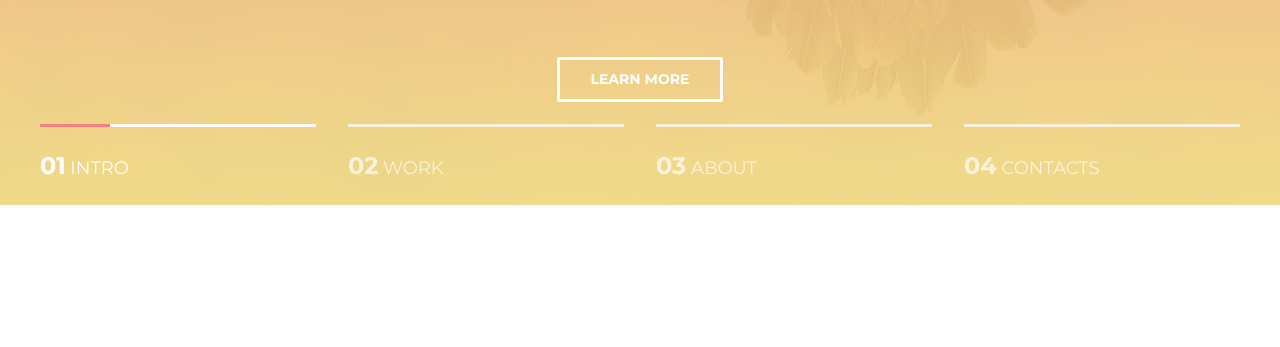
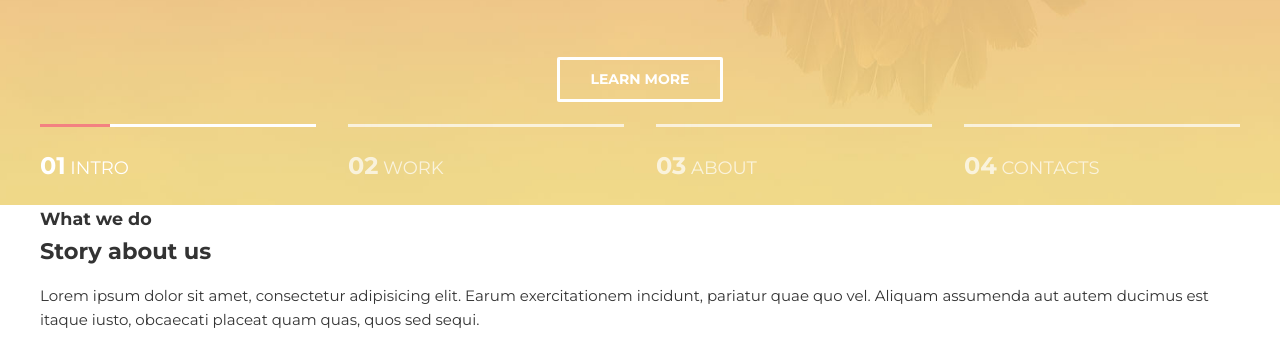
Before and after one commit to OlegWeremyew/WebsiteNumber_1, a plain HTML site: page mainWindow.html in a window 1280 px wide. Shown: the part 595-942 px from the top of the page. Before the commit the page ends 800 px from the top, so only its background shows below. Drawn offline with Linux system fonts and the light colour scheme.

Commit message:
section header

```diff
--- a/asets/css/style.css
+++ b/asets/css/style.css
@@ -166,11 +166,11 @@ h1, h2, h3, h4, h5, h6 {
     width: 100%;
     position: absolute;
     bottom: 0;
-    left:0;
+    left: 0;
     z-index: 1;
 }
 
-.slider__inner{
+.slider__inner {
     display: flex;
     justify-content: space-between;
 }
@@ -210,3 +210,25 @@ h1, h2, h3, h4, h5, h6 {
     font-size: 24px;
     font-weight: 700;
 }
+
+/* Section */
+
+.section {
+
+}
+
+.section__header {
+
+}
+
+.section__suptitle {
+
+}
+
+.section__title {
+
+}
+
+.section__text {
+
+}
--- a/mainWindow.html
+++ b/mainWindow.html
@@ -59,5 +59,21 @@
 
 </div>
 
+<section class="section">
+    <div class="container">
+
+        <div class="section__header">
+            <h3 class="section__suptitle">What we do</h3>
+            <h2 class="section__title">Story about us</h2>
+            <div class="section__text">
+                <p>Lorem ipsum dolor sit amet, consectetur adipisicing elit. Earum exercitationem incidunt, pariatur
+                    quae quo vel. Aliquam assumenda aut autem ducimus est itaque iusto, obcaecati placeat quam quas,
+                    quos sed sequi.</p>
+            </div>
+        </div>
+
+    </div>
+</section>
+
 </body>
 </html>
```
